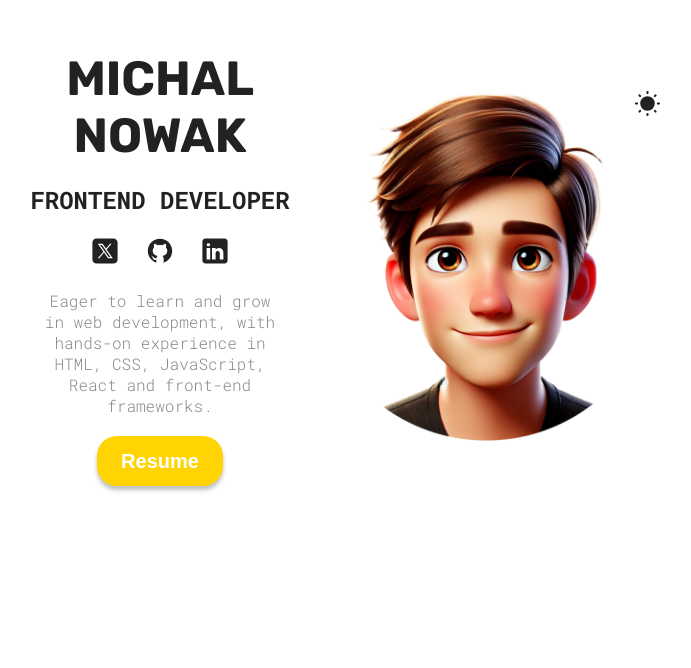
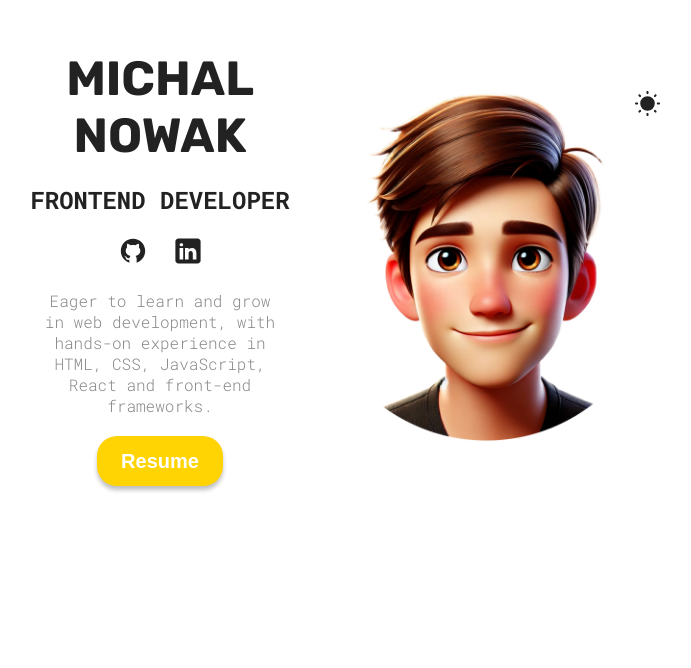
Before and after one commit to michalnowak14/michal-nowak, a React (Vite) app: page / in a window 1280 px wide. Shown: the part 132-800 px from the top of the page, without its empty margins (295-986 px from the left). Built offline with nearby package versions, Linux system fonts and the light colour scheme; a web font is replaced by a local one.

Commit message:
social media update

```diff
--- a/src/sections/Hero/Hero.jsx
+++ b/src/sections/Hero/Hero.jsx
@@ -40,10 +40,6 @@ function Hero() {
         </h1>
         <h2>Frontend Developer</h2>
         <span>
-          <a href="https://twitter.com" target="_blank">
-            <img src={twitterIcon} alt="Twitter icon" />
-          </a>
-
           <a href="https://github.com/michalnowak14" target="_blank">
             <img src={githubIcon} alt="GitHub icon" />
           </a>
```
Also changed, not shown: 1 other file (tests, documents, lock files or other folders).
